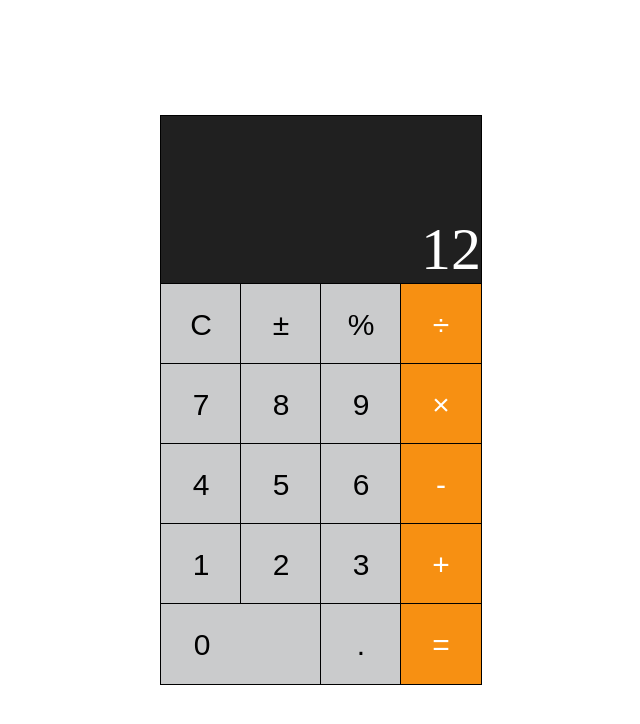
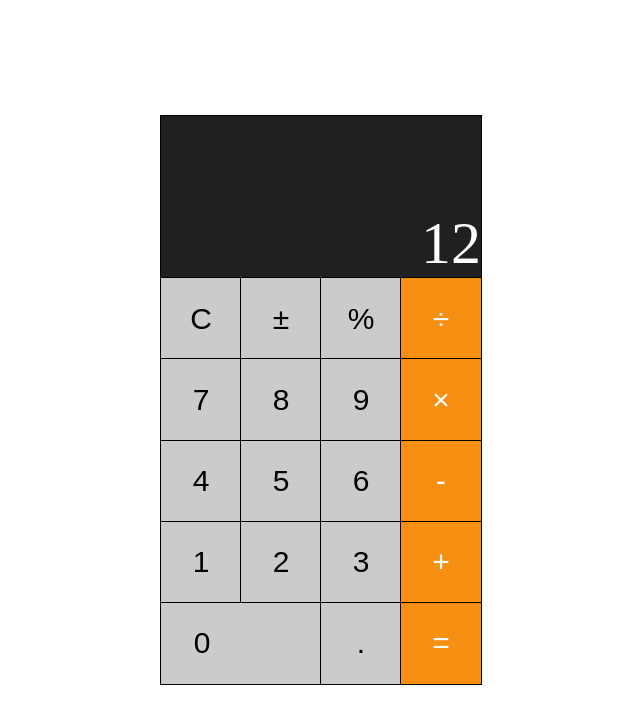
Before and after one commit to wagner44/repository01, a plain HTML site: page calculator/index.html in a window 1280 px wide. Shown: the whole page, without its empty margins (319-959 px from the left). Drawn offline with Linux system fonts and the light colour scheme.

Commit message:
Replace fixed width and height with flex styles

```diff
--- a/calculator/css/style.css
+++ b/calculator/css/style.css
@@ -20,29 +20,25 @@ html, body {
 }
 
 .block-display {
-  width: 320px;
-  height: 168px;
   display: flex;
+  flex: 2;
   flex-direction: column;
   outline: 0.5px solid #000000;
   background-color: #202020;
 }
 
 .block-main2 {
-  width: 320px;
-  height: 80px;
   display: flex;
+  flex: 1;
 }
 
 .button1 {
   flex: 1;
-  height: 100%;
   outline: 0.5px solid #000000;
 }
 
 .button0 {
   flex: 2;
-  height: 100%;
   outline: 0.5px solid #000000;
   background-color: #cacbcc;
 }
@@ -74,8 +70,6 @@ html, body {
   width: 100%;
   height: 100%;
   font-size: 30px;
-  text-align: center;
-  line-height: 250%;
 }
 
 .ghost-button0 {
@@ -87,5 +81,4 @@ html, body {
   font-size: 30px;
   text-align: justify;
   text-indent: 18%;
-  line-height: 250%;
 }
```
